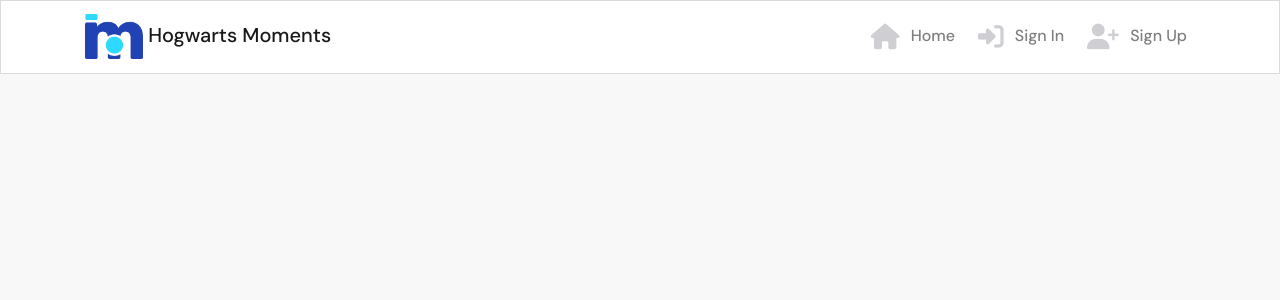
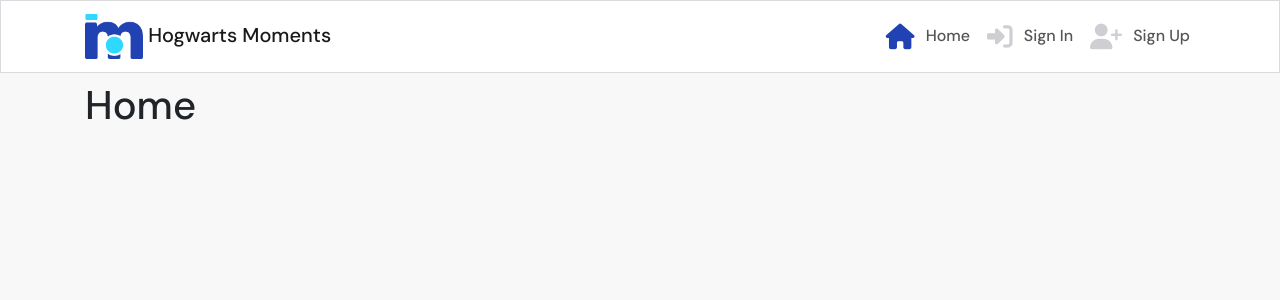
Before and after one commit to Wings30306/moments, a React (Create React App) app: page / in a window 1280 px wide. Shown: the top 300 px of the page. Built offline with nearby package versions, Linux system fonts and the light colour scheme.

Commit message:
Wire up routing with react-router-dom and NavLinks

```diff
--- a/package.json
+++ b/package.json
@@ -10,6 +10,7 @@
     "react": "^17.0.2",
     "react-bootstrap": "^1.6.4",
     "react-dom": "^17.0.2",
+    "react-router-dom": "^5.3.0",
     "react-scripts": "4.0.3",
     "web-vitals": "^1.1.2"
   },
--- a/src/App.js
+++ b/src/App.js
@@ -1,12 +1,22 @@
 import styles from './App.module.css';
 import NavBar from './components/NavBar';
+import Container from 'react-bootstrap/Container';
+import { Switch, Route } from 'react-router-dom'
 
 
 
 function App() {
   return (
     <div className={styles.App}>
-      <NavBar />
+        <NavBar />
+        <Container className={styles.Main}>
+          <Switch>
+            <Route exact path="/" render={() => <h1>Home</h1>}/>
+            <Route exact path="/signin" render={() => <h1>Sign In</h1>}/>
+            <Route exact path="/signup" render={() => <h1>Sign Up</h1>}/>
+            <Route render={() => <h1>Page Not Found</h1>} />
+          </Switch>
+        </Container>
     </div>
   );
 }
--- a/src/App.module.css
+++ b/src/App.module.css
@@ -4,6 +4,9 @@
   min-height: 100vh;
 }
 
+.Main {
+  padding-top: 81px;
+}
 * {
   box-sizing: border-box;
 }
--- a/src/components/NavBar.js
+++ b/src/components/NavBar.js
@@ -2,18 +2,37 @@
 import { Navbar, Nav, Container } from 'react-bootstrap'
 import logo from "../assets/logo.png"
 import styles from "../styles/NavBar.module.css"
+import { NavLink } from 'react-router-dom'
 
 const NavBar = () => {
     return (
         <Navbar expand="md" fixed="top" className={styles.NavBar}>
             <Container>
-                <Navbar.Brand href="#home"><img src={logo} alt="logo" height="45" /> Hogwarts Moments</Navbar.Brand>
+                <NavLink to="/">
+                    <Navbar.Brand href="#home"><img src={logo} alt="logo" height="45" /> Hogwarts Moments</Navbar.Brand>
+                </NavLink>
                 <Navbar.Toggle aria-controls="basic-navbar-nav" />
                 <Navbar.Collapse id="basic-navbar-nav">
                     <Nav className="ml-auto text-left">
-                        <Nav.Link><i class="fas fa-home"></i> Home</Nav.Link>
-                        <Nav.Link><i class="fas fa-sign-in-alt"></i> Sign In</Nav.Link>
-                        <Nav.Link><i class="fas fa-user-plus"></i> Sign Up</Nav.Link>
+                        <NavLink
+                            className={styles.NavLink}
+                            activeClassName={styles.Active}
+                            exact
+                            to="/">
+                                <i class="fas fa-home"></i> Home
+                        </NavLink>
+                        <NavLink
+                            className={styles.NavLink}
+                            activeClassName={styles.Active}
+                            to="/signin">
+                                <i class="fas fa-sign-in-alt"></i> Sign In
+                        </NavLink>
+                        <NavLink
+                            className={styles.NavLink}
+                            activeClassName={styles.Active}
+                            to="/signup">
+                                <i class="fas fa-user-plus"></i> Sign Up
+                        </NavLink>
                     </Nav>
                 </Navbar.Collapse>
             </Container>
--- a/src/index.js
+++ b/src/index.js
@@ -3,10 +3,13 @@
 import './index.css';
 import App from './App';
 import reportWebVitals from './reportWebVitals';
+import { BrowserRouter } from 'react-router-dom';
 
 ReactDOM.render(
   <React.StrictMode>
-    <App />
+    <BrowserRouter>
+      <App />
+    </BrowserRouter>
   </React.StrictMode>,
   document.getElementById('root')
 );
--- a/src/styles/NavBar.module.css
+++ b/src/styles/NavBar.module.css
@@ -1,4 +1,12 @@
 .NavBar {
-    background-color: #ffffff;
-    border: 1px solid #dadadf
+  background-color: #ffffff;
+  border: 1px solid #dadadf;
 }
+
+.NavLink {
+  padding: 5px;
+}
+
+.Active i {
+  color: #2142b2;
+}
```
Also changed, not shown: 1 other file (tests, documents, lock files or other folders). Lines whose indentation alone changed are shown as unchanged.
